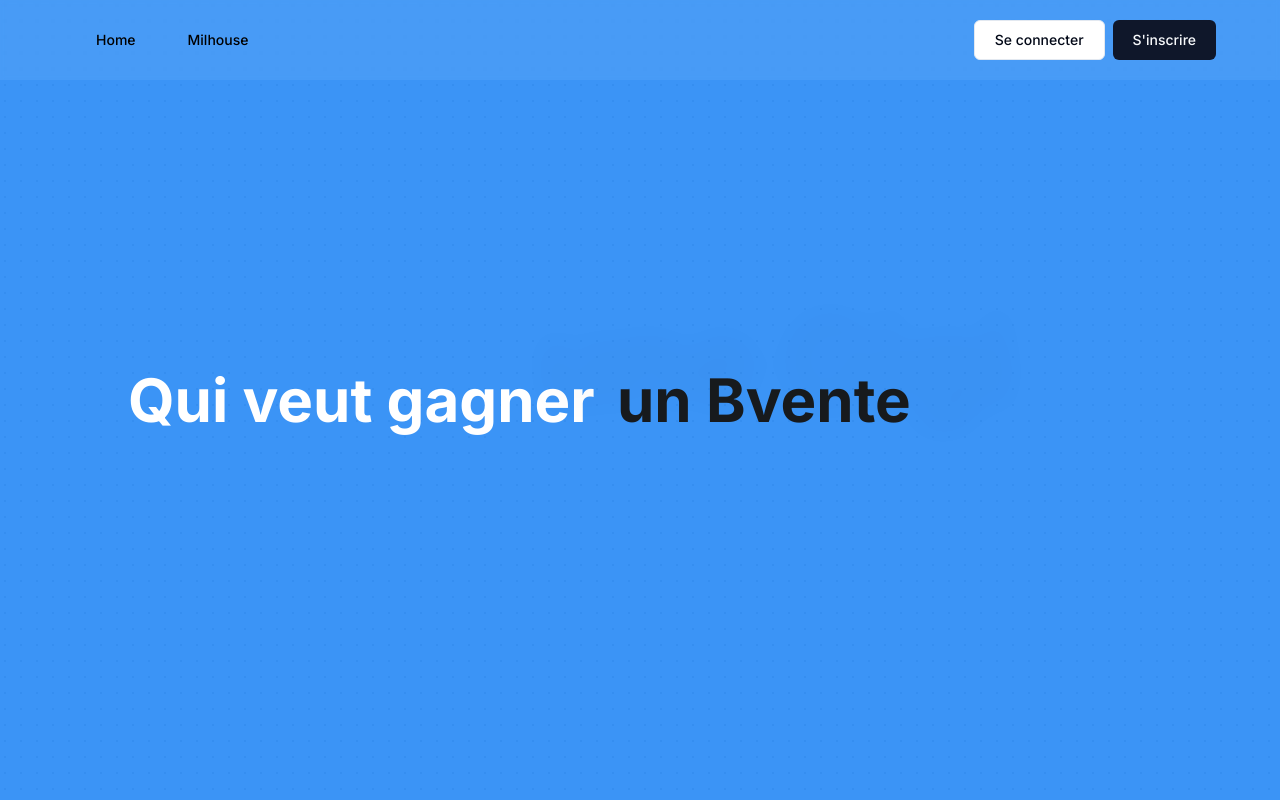
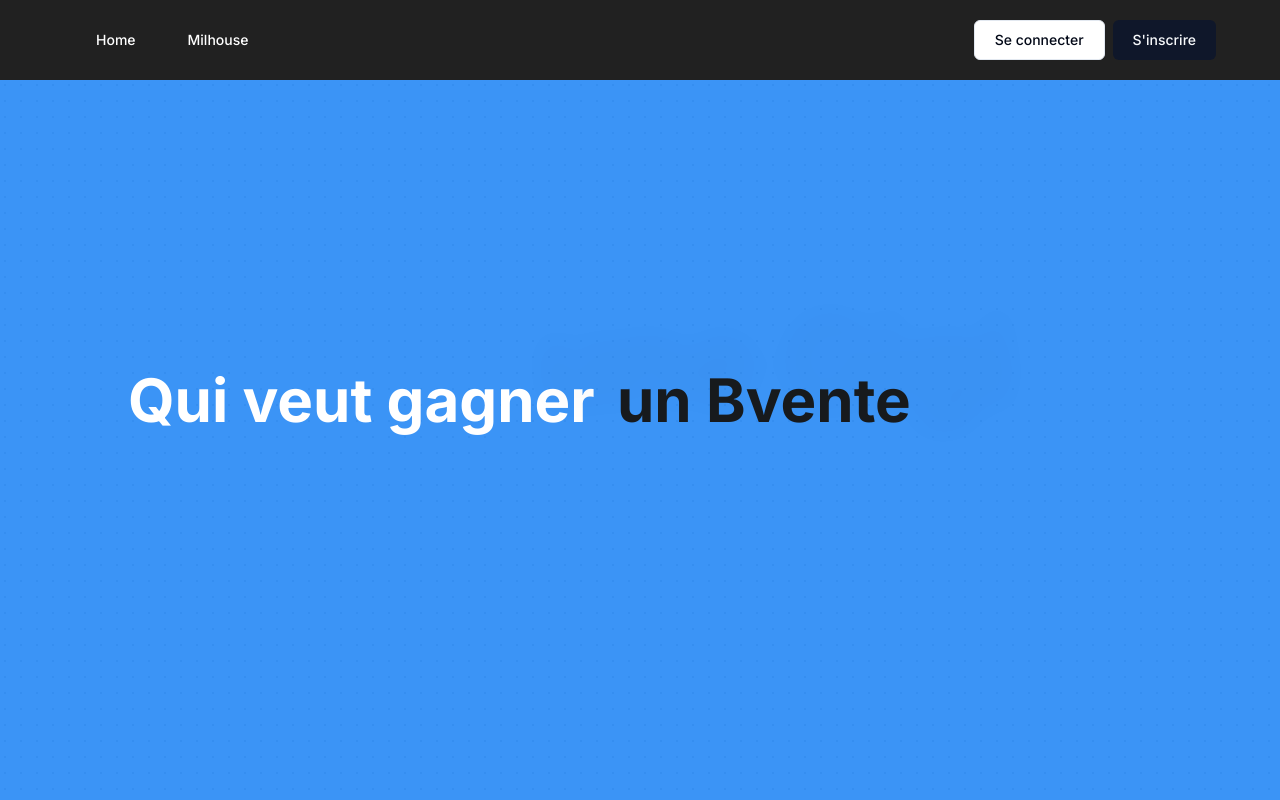
Before and after one commit to AmineAffif/qui-veut-gagner-un-bv, a Next.js app: page / in a window 1280 px wide. Shown: the top 800 px of the page. Built offline with nearby package versions, Linux system fonts and the light colour scheme.

Commit message:
dark header

```diff
--- a/components/header.tsx
+++ b/components/header.tsx
@@ -23,7 +23,7 @@ export default function Header() {
     <div
       className="absolute w-full bg-white mx-auto px-4 md:px-6 lg:px-8 select-none z-10"
       style={{
-        background: "rgb(255 255 255 / 7%)",
+        background: "rgb(33 33 33)",
         backdropFilter: "blur(2px)",
       }}
     >
@@ -41,14 +41,14 @@ export default function Header() {
             } absolute top-16 left-0 w-full py-4 mt-4 md:mt-0 bg-white md:bg-transparent md:relative md:top-0 md:flex md:items-center md:justify-start md:w-full md:background-white`}
           >
             <Link
-              className="m-4 invert block mr-1 md:inline-block h-9 w-max items-center justify-center rounded-md bg-transparent text-white px-4 py-2 text-sm font-medium transition-colors hover:bg-gray-100 hover:text-gray-900 focus:bg-gray-100 focus:text-gray-900 focus:outline-none disabled:pointer-events-none disabled:opacity-50 data-[active]:bg-gray-100/50 data-[state=open]:bg-gray-100/50 dark:bg-gray-950 dark:hover:bg-gray-800 dark:hover:text-gray-50 dark:focus:bg-gray-800 dark:focus:text-gray-50 dark:data-[active]:bg-gray-800/50 dark:data-[state=open]:bg-gray-800/50"
+              className="m-4 block mr-1 md:inline-block h-9 w-max items-center justify-center rounded-md bg-transparent text-white px-4 py-2 text-sm font-medium transition-colors hover:bg-white hover:text-black focus:bg-white focus:text-black focus:outline-none disabled:pointer-events-none disabled:opacity-50"
               href="/"
               onClick={() => setIsMenuOpen(!isMenuOpen)}
             >
               Home
             </Link>
             <Link
-              className="m-4 invert block mr-1 md:inline-block h-9 w-max items-center justify-center rounded-md bg-transparent text-white px-4 py-2 text-sm font-medium transition-colors hover:bg-gray-100 hover:text-gray-900 focus:bg-gray-100 focus:text-gray-900 focus:outline-none disabled:pointer-events-none disabled:opacity-50 data-[active]:bg-gray-100/50 data-[state=open]:bg-gray-100/50 dark:bg-gray-950 dark:hover:bg-gray-800 dark:hover:text-gray-50 dark:focus:bg-gray-800 dark:focus:text-gray-50 dark:data-[active]:bg-gray-800/50 dark:data-[state=open]:bg-gray-800/50"
+              className="m-4 block mr-1 md:inline-block h-9 w-max items-center justify-center rounded-md bg-transparent text-white px-4 py-2 text-sm font-medium transition-colors hover:bg-white hover:text-black focus:bg-white focus:text-black focus:outline-none disabled:pointer-events-none disabled:opacity-50"
               href="/games/milhouse"
               onClick={() => setIsMenuOpen(!isMenuOpen)}
             >
@@ -56,7 +56,7 @@ export default function Header() {
             </Link>
             {isAuthenticated && (
               <Link
-                className="m-4 invert block mr-1 md:inline-block h-9 w-max items-center justify-center rounded-md bg-transparent text-white px-4 py-2 text-sm font-medium transition-colors hover:bg-gray-100 hover:text-gray-900 focus:bg-gray-100 focus:text-gray-900 focus:outline-none disabled:pointer-events-none disabled:opacity-50 data-[active]:bg-gray-100/50 data-[state=open]:bg-gray-100/50 dark:bg-gray-950 dark:hover:bg-gray-800 dark:hover:text-gray-50 dark:focus:bg-gray-800 dark:focus:text-gray-50 dark:data-[active]:bg-gray-800/50 dark:data-[state=open]:bg-gray-800/50"
+                className="m-4 block mr-1 md:inline-block h-9 w-max items-center justify-center rounded-md bg-transparent text-white px-4 py-2 text-sm font-medium transition-colors hover:bg-white hover:text-black focus:bg-white focus:text-black focus:outline-none disabled:pointer-events-none disabled:opacity-50"
                 href="/games/quiz"
                 onClick={() => setIsMenuOpen(!isMenuOpen)}
               >
@@ -65,7 +65,7 @@ export default function Header() {
             )}
             {user?.is_admin && (
               <Link
-                className="m-4 invert block mr-1 md:inline-block h-9 w-max items-center justify-center rounded-md bg-transparent text-white px-4 py-2 text-sm font-medium transition-colors hover:bg-gray-100 hover:text-gray-900 focus:bg-gray-100 focus:text-gray-900 focus:outline-none disabled:pointer-events-none disabled:opacity-50 data-[active]:bg-gray-100/50 data-[state=open]:bg-gray-100/50 dark:bg-gray-950 dark:hover:bg-gray-800 dark:hover:text-gray-50 dark:focus:bg-gray-800 dark:focus:text-gray-50 dark:data-[active]:bg-gray-800/50 dark:data-[state=open]:bg-gray-800/50"
+                className="m-4 block mr-1 md:inline-block h-9 w-max items-center justify-center rounded-md bg-transparent text-white px-4 py-2 text-sm font-medium transition-colors hover:bg-white hover:text-black focus:bg-white focus:text-black focus:outline-none disabled:pointer-events-none disabled:opacity-50"
                 href="/amine/dashboard"
                 onClick={() => setIsMenuOpen(!isMenuOpen)}
               >
@@ -73,6 +73,7 @@ export default function Header() {
               </Link>
             )}
           </nav>
+
           <div className="ml-auto flex gap-2">
             {!loading && (
               <>
```
